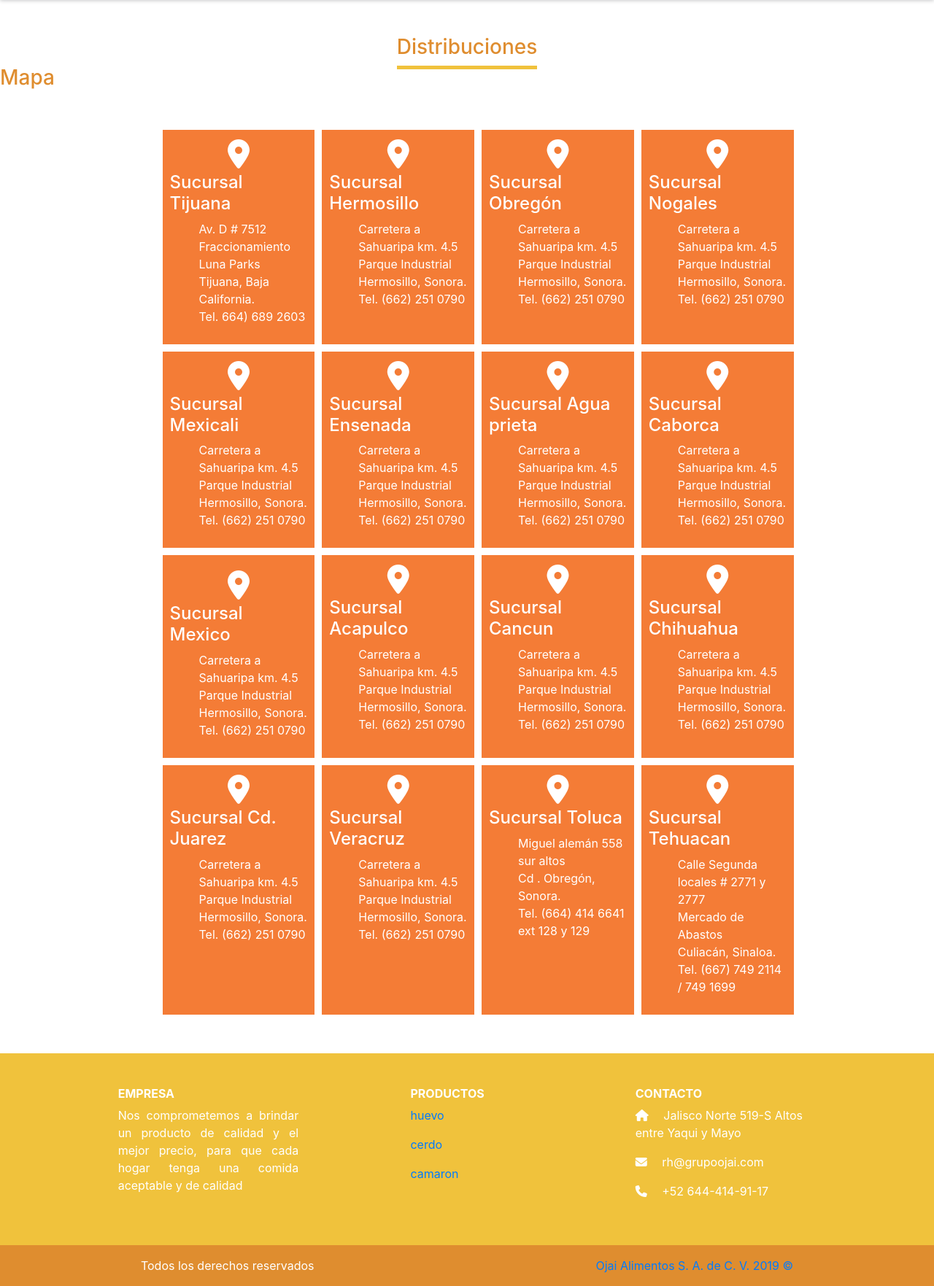
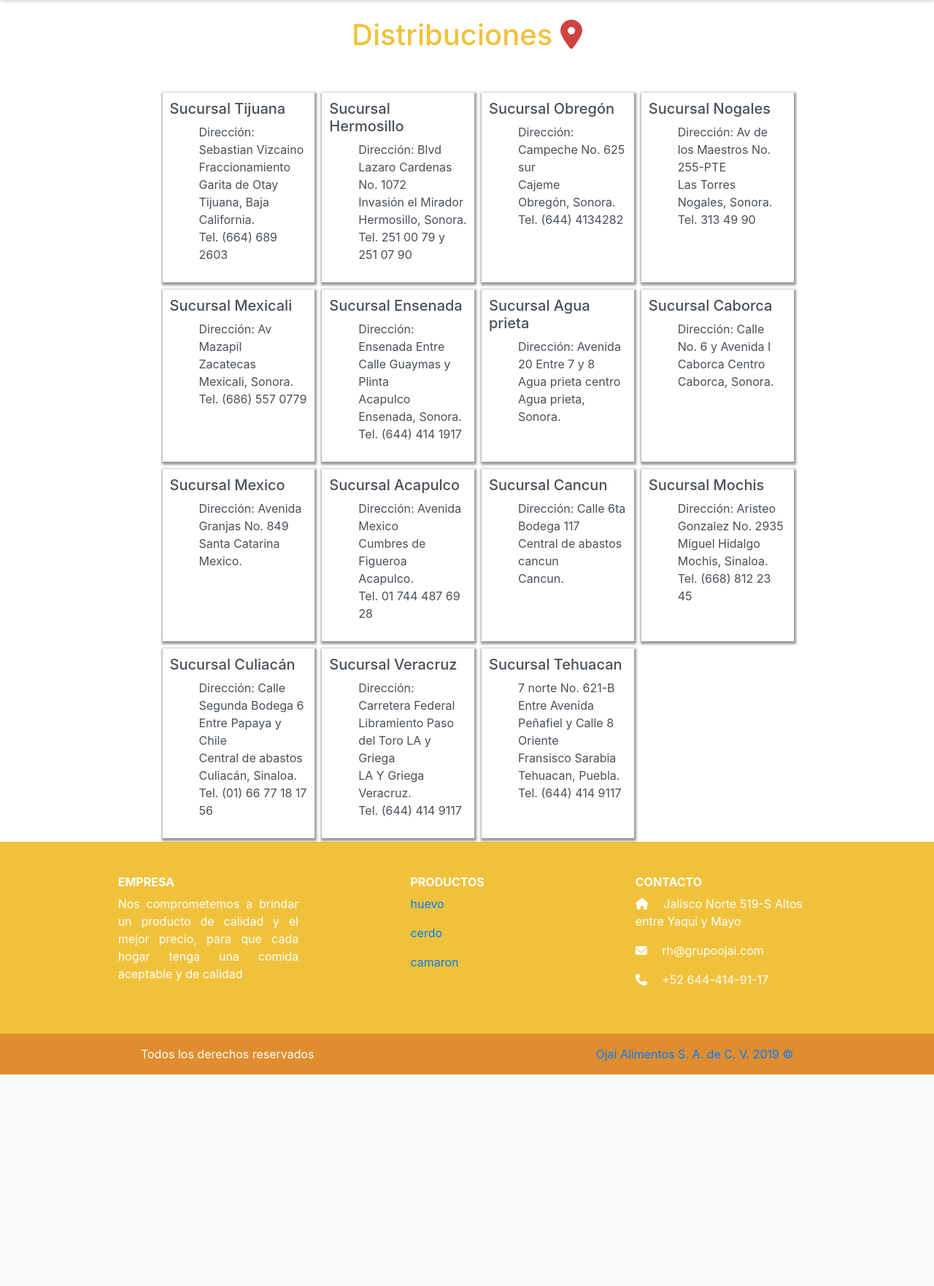
Before and after one commit to ojaiti/ojai, a PHP site: page /distribuciones in a window 1280 px wide. Shown: the part 92-1855 px from the top of the page at 73% size. After the commit the page ends 1565 px from the top, so only its background shows below. Run offline with PHP 8.4, Linux system fonts and the light colour scheme; some libraries are stand-ins or nearby versions.

Commit message:
Cambios en Distribuciones

```diff
--- a/assets/css/style.css
+++ b/assets/css/style.css
@@ -72,7 +72,10 @@ h3{
     color: var(--colorWhite);
    }
 .c-orange{
-     color: var(--colorWhite);
+     color: var(--seColor);
+   }
+   .red{
+       color: #ce4242;
    }
 
 /* alinea a los extremos izquierda y derecha */
@@ -131,7 +134,7 @@ h3{
 
 }
 .box-border{
-    border: 1px outset;
+    /* border: 1px outset; */
     padding: 10px;
     box-sizing: border-box;
     margin: 10px;
@@ -146,6 +149,15 @@ h3{
     display: grid;
     grid-template-columns: 1fr 1fr;
 }
+/* .box:nth-child(3){
+    grid-row: 2;
+    grid-column: 1 / 3;
+}
+.box:nth-child(4){
+    grid-row: 3;
+    grid-column: 1 / 3;
+} */
+
 @media only screen and (max-width: 730px) {
     .grid-2{
         display: block;
@@ -596,14 +608,16 @@ nav{
     line-height: 30px;
  }
  .sucursales > div:nth-child(-n+16){
-    background: #f47c36;
+    /* background: #f47c36;  */
     padding: 10px;
     margin: 5px;
-    color: var(--colorWhite);
+    color: #495057;
     box-sizing: border-box;
+    box-shadow: 1px 2px 3px 2px #9a9a9a;
  }
  .sucursales > div:nth-child(-n+16):hover{
-    background: #FF9800;
+    background: #df8d2f;
+    color: #fff;
 
  }
  .grid-sucursales{
@@ -755,6 +769,22 @@ nav{
         margin-right: 0;
     }
   }
-
+  .bg-color{
+    background: #ececec;
+    padding-bottom: 70px;
+  }
+/* iconos */
+.icon{
+    padding-right: 10px
+}
+.huevo{
+    color: #cec2ae;
+}
+.pig{
+    color: pink;
+}
   /*Leadleft*/
   /* Map */
+  .custom-color1{
+      background: #deece9;
+  }
--- a/assets/js/app.js
+++ b/assets/js/app.js
@@ -199,13 +199,13 @@ let ingredientes = [
 let preparacion = [
   {prep: 'Para la salsa, sofría en un sartén todos los ingredientes, excepto los chiles, con un poco de aceite vegetal. Aparte, ase los chiles sin quemarlos para que la salsa no quede negra. Licue todo con un poco de agua.Corte el lomo en tres partes, sacando el centro a cada trozo para que quede como un tazón. Corte la carne que separó, la zanahoria, el apio y los pimientos en cuadritos, y áselos en un sartén.Ponga a asar por todos lados los trozos de lomo con sal y pimienta. Ya que estén bien cocinados, rellénelos con la mezcla anterior. Monte en un plato sobre la salsa.'},
   {prep: 'Corta el lomo de cerdo en forma de medallones.  En un sartén pon a calentar la mantequilla. Cuando ya esté caliente, agrega los medallones para cocinarlos a fuego lento. Una vez cocinados a ¾ se agrégale el vino blanco para que se reduzca. Retira los medallones y en el jugo que queda, pon la media crema con cebolla blanca. En otro sartén saltea la zanahoria con el ejote y sazona con sal, pimienta y orégano. Al servir, coloca los medallones de mignon en el plato, bañándolos con la salsa que salió de la carne y acompáñalos con la verdura.'},
-  {prep: 'Para la salsa, sofría en un sartén todos los ingredientes, excepto los chiles, con un poco de aceite vegetal. Aparte, ase los chiles sin quemarlos para que la salsa no quede negra. Licue todo con un poco de agua.Corte el lomo en tres partes, sacando el centro a cada trozo para que quede como un tazón. Corte la carne que separó, la zanahoria, el apio y los pimientos en cuadritos, y áselos en un sartén.Ponga a asar por todos lados los trozos de lomo con sal y pimienta. Ya que estén bien cocinados, rellénelos con la mezcla anterior. Monte en un plato sobre la salsa.'},
-  {prep: 'Para la salsa, sofría en un sartén todos los ingredientes, excepto los chiles, con un poco de aceite vegetal. Aparte, ase los chiles sin quemarlos para que la salsa no quede negra. Licue todo con un poco de agua.Corte el lomo en tres partes, sacando el centro a cada trozo para que quede como un tazón. Corte la carne que separó, la zanahoria, el apio y los pimientos en cuadritos, y áselos en un sartén.Ponga a asar por todos lados los trozos de lomo con sal y pimienta. Ya que estén bien cocinados, rellénelos con la mezcla anterior. Monte en un plato sobre la salsa.'},
-  {prep: 'Para la salsa, sofría en un sartén todos los ingredientes, excepto los chiles, con un poco de aceite vegetal. Aparte, ase los chiles sin quemarlos para que la salsa no quede negra. Licue todo con un poco de agua.Corte el lomo en tres partes, sacando el centro a cada trozo para que quede como un tazón. Corte la carne que separó, la zanahoria, el apio y los pimientos en cuadritos, y áselos en un sartén.Ponga a asar por todos lados los trozos de lomo con sal y pimienta. Ya que estén bien cocinados, rellénelos con la mezcla anterior. Monte en un plato sobre la salsa.'},
-  {prep: 'Para la salsa, sofría en un sartén todos los ingredientes, excepto los chiles, con un poco de aceite vegetal. Aparte, ase los chiles sin quemarlos para que la salsa no quede negra. Licue todo con un poco de agua.Corte el lomo en tres partes, sacando el centro a cada trozo para que quede como un tazón. Corte la carne que separó, la zanahoria, el apio y los pimientos en cuadritos, y áselos en un sartén.Ponga a asar por todos lados los trozos de lomo con sal y pimienta. Ya que estén bien cocinados, rellénelos con la mezcla anterior. Monte en un plato sobre la salsa.'},
-  {prep: 'Para la salsa, sofría en un sartén todos los ingredientes, excepto los chiles, con un poco de aceite vegetal. Aparte, ase los chiles sin quemarlos para que la salsa no quede negra. Licue todo con un poco de agua.Corte el lomo en tres partes, sacando el centro a cada trozo para que quede como un tazón. Corte la carne que separó, la zanahoria, el apio y los pimientos en cuadritos, y áselos en un sartén.Ponga a asar por todos lados los trozos de lomo con sal y pimienta. Ya que estén bien cocinados, rellénelos con la mezcla anterior. Monte en un plato sobre la salsa.'},
-  {prep: 'Para la salsa, sofría en un sartén todos los ingredientes, excepto los chiles, con un poco de aceite vegetal. Aparte, ase los chiles sin quemarlos para que la salsa no quede negra. Licue todo con un poco de agua.Corte el lomo en tres partes, sacando el centro a cada trozo para que quede como un tazón. Corte la carne que separó, la zanahoria, el apio y los pimientos en cuadritos, y áselos en un sartén.Ponga a asar por todos lados los trozos de lomo con sal y pimienta. Ya que estén bien cocinados, rellénelos con la mezcla anterior. Monte en un plato sobre la salsa.'},
-  {prep: 'Para la salsa, sofría en un sartén todos los ingredientes, excepto los chiles, con un poco de aceite vegetal. Aparte, ase los chiles sin quemarlos para que la salsa no quede negra. Licue todo con un poco de agua.Corte el lomo en tres partes, sacando el centro a cada trozo para que quede como un tazón. Corte la carne que separó, la zanahoria, el apio y los pimientos en cuadritos, y áselos en un sartén.Ponga a asar por todos lados los trozos de lomo con sal y pimienta. Ya que estén bien cocinados, rellénelos con la mezcla anterior. Monte en un plato sobre la salsa.'}
+  {prep: 'Prepara el huevo tipo torta y colócalo en el pan, junto con el jamon y los quesos provolone y Philadelphia. Mete todo completo en una waflera hasta que se dore el pan. Aplasta la waflera y deja que se gratine el queso y está listo para disfrutarse. Los paninis se acompañan perfectamente con una ensalada de frutas'},
+  {prep: 'Lava el arroz con agua fría y deja escurrir. En una cacerola de base extendida, coloca el aceite y fríe los ajos; después retíralos y pon el arroz a freír. Coloca la sal, pimienta y curry y agrega 2 tazas de agua hirviendo. Baja el fuego al mínimo, agrega los camarones y deja cocinar por veinte minutos. Sirve esta delicia acompañada de pan.'},
+  {prep: 'Pon aceite en una olla y dora los filetes de lomo. Cuando estén a medio cocer, agrega los ajos con sal, pimienta y comino al gusto. Por último pon el vino tinto y baja el fuego para que se cocine lento. Sirve en su jugo acompañado por ensalada verde y a disfrutar.'},
+  {prep: 'Primero debes hacer unas quesadillas con las tortillas, la carne y el queso. Preparación de la salsa: Con un rallador de queso, ralla los tomates y la cebolla. En un sartén guisa con aceite vegetal, primero la cebolla y el chile picado, seguido del tomate hasta que se frían, agrega el agua y deja cocinar. Sazona con sal y pimienta. Una vez que hierva, agrega el consomé de pollo. En un plato hondo coloca 3 tacos y báñalos con la salsa acompañados con cebollitas cambray asadas, chiles toreados y guacamole.'},
+  {prep: 'Abre los camarones por el lomo y límpialos perfectamente.  Sazónalos con sal y pimienta. En un plato o molcajete, muele los chiltepines y la mitad de los chiles serranos. Agrégale esta mezcla a los camarones  junto con la cebolla morada en tiras y la otra mitad de los chiles serranos. Debes agregar el jugo de limón hasta que se tapen los camarones y ponerlos en el refrigerador por 30 minutos. Una vez listos, es el momento de ponerle el Jugo Maggi, la salsa inglesa y el Clamato. Mezcla muy bien y disfrútalo con tostadas o totopos.'},
+  {prep: 'En un refractario para horno, embarra la mantequilla y vierte los huevos batidos con consomé sal y pimienta. Ponlo en el horno a 180 grados, hasta que quede cocinado a tres cuartos. En un sartén guisa el chorizo y colócalo encima del huevo junto con el queso rayado, hasta que se termine de cocinar y se gratine el queso. Sírvelo en pequeñas rebanadas y a disfrutar.'},
+  {prep: 'Untar cada medallón con la mostaza y la sal (por todos lados). Picar la cebolla. Poner una sartén al fuego alto con el aceite. Dorar bien cada medallón por ambos lados. Una vez dorados, poner el fuego en bajo y cocer durante 10 minutos. Retirar del fuego y reservar. Retirar casi todo el aceite de la sartén, dejando sólo un poco. Sofreir la cebolla durante unos 5 minutos. Adicionar la harina y revolver bien con una cuchara de madera. Adicionar el agua, el vino y el jugo de naranja. Mantener en el fuego medio, revolviendo con frecuencia, durante unos 5 minutos (hasta que la salsa tenga una consistencia espesa). Agregar el perejil y los medallones, bañándolos con la salsa. Calentar durante cinco minutos. Servir, poniendo un poco de la salsa sobre cada medallón. Para preparar las salsas, deberas hacerlas por separado de una por una, licuando sus ingrediente. Lo mismo  debes hacer para la salsa de la pasta. Cocina la pasta según las instrucciones del paquete y revuuélvela con su salsa. Una vez terminado esto, en un sartén debes guisar el lomo de cerdo, previamente cortado en medallones. Para servir, coloca 3 medallones en un plato y baña cada uno con una salsa diferente, respecto a los colores de nuestra bandera y acompáñalos con el fetuccini. Ahora tienes un platillo riquísimo y muy vistoso.'}
 ];
 
 let template = '';
@@ -223,7 +223,7 @@ function listaPlatillos(){
           <span class="btnCerrar" data-btnId=${index} data-id="${index}">x</span>
         </div>
         <div>
-            <img class="p-alimentos" data-id="${index}" src="assets/img/recetas/${element.imagen}" alt="genetica">
+            <img class="p-alimentos" data-id="${index}" src="assets/img/recetas/${element.imagen}" alt="OJAI">
         <div class="contentDesPrep descripcion" >
         <div>
             <h5 class="">Ingredientes:</h5>
--- a/distribuciones.php
+++ b/distribuciones.php
@@ -3,202 +3,170 @@
 
 
 ?>
-<section class="col-lg-10 mx-auto pt-5 spce-c">
-        <span class="content-titles">
-        <h3 align="center"  class="title-center">distribuciones</h3>
-        </span>
-</section>
-<h3>Mapa</h3>
+
+<h1 class="center c-orange mt-4">Distribuciones <i class="fas fa-map-marker-alt red"></i></h1>
 <div class="spce-c mgt-5 pdl-3">
     <div class="row grid-sucursales sucursales">
         <!-- Links -->
         <div>
-         <h1 class="center"> <i class="fas fa-map-marker-alt"></i></h1>
-         <h4> Sucursal Tijuana</h4>
+         <h5> Sucursal Tijuana</h5>
           <ul>
-              <li>Av. D # 7512</li>
-              <li>Fraccionamiento Luna Parks</li>
+              <li>Dirección: Sebastian Vizcaino</li>
+              <li>Fraccionamiento Garita de Otay</li>
               <li>Tijuana, Baja California.</li>
-              <li>Tel. 664) 689 2603</li>
+              <li>Tel. (664) 689 2603</li>
          </ul>
         </div>
         <div  >
-        <h1 class="center"><i class="fas fa-map-marker-alt"></i></h1>
-          <h4> Sucursal Hermosillo</h4>
+          <h5> Sucursal Hermosillo</h5>
           <ul>
-              <li>Carretera a Sahuaripa km. 4.5</li>
-              <li>Parque Industrial</li>
+              <li>Dirección: Blvd Lazaro Cardenas No. 1072</li>
+              <li>Invasión el Mirador</li>
               <li>Hermosillo, Sonora.</li>
-              <li>Tel. (662) 251 0790</li>
+              <li>Tel. 251 00 79 y 251 07 90</li>
          </ul>
         </div>
         <div  >
-        <h1 class="center"><i class="fas fa-map-marker-alt"></i></h1>
 
-          <h4> Sucursal Obregón</h4>
+          <h5> Sucursal Obregón</h5>
           <ul>
-              <li>Carretera a Sahuaripa km. 4.5</li>
-              <li>Parque Industrial</li>
-              <li>Hermosillo, Sonora.</li>
-              <li>Tel. (662) 251 0790</li>
+              <li>Dirección: Campeche No. 625 sur</li>
+              <li>Cajeme</li>
+              <li>Obregón, Sonora.</li>
+              <li>Tel. (644) 4134282</li>
          </ul>
         </div>
         <div  >
-        <h1 class="center"><i class="fas fa-map-marker-alt"></i></h1>
 
 
-          <h4> Sucursal Nogales</h4>
+          <h5> Sucursal Nogales</h5>
           <ul>
-              <li>Carretera a Sahuaripa km. 4.5</li>
-              <li>Parque Industrial</li>
-              <li>Hermosillo, Sonora.</li>
-              <li>Tel. (662) 251 0790</li>
+              <li>Dirección: Av de los Maestros No. 255-PTE</li>
+              <li>Las Torres</li>
+              <li>Nogales, Sonora.</li>
+              <li>Tel. 313 49 90</li>
          </ul>
         </div>
         <div  >
-                <h1 class="center"><i class="fas fa-map-marker-alt"></i></h1>
 
 
-          <h4> Sucursal Mexicali</h4>
+          <h5> Sucursal Mexicali</h5>
           <ul>
-              <li>Carretera a Sahuaripa km. 4.5</li>
-              <li>Parque Industrial</li>
-              <li>Hermosillo, Sonora.</li>
-              <li>Tel. (662) 251 0790</li>
+              <li>Dirección: Av Mazapil</li>
+              <li>Zacatecas</li>
+              <li>Mexicali, Sonora.</li>
+              <li>Tel. (686) 557 0779</li>
          </ul>
         </div>
         <div  >
-                <h1 class="center"><i class="fas fa-map-marker-alt"></i></h1>
 
 
-          <h4> Sucursal Ensenada</h4>
+          <h5> Sucursal Ensenada</h5>
           <ul>
-              <li>Carretera a Sahuaripa km. 4.5</li>
-              <li>Parque Industrial</li>
-              <li>Hermosillo, Sonora.</li>
-              <li>Tel. (662) 251 0790</li>
+              <li>Dirección: Ensenada Entre Calle Guaymas y Plinta</li>
+              <li>Acapulco</li>
+              <li>Ensenada, Sonora.</li>
+              <li>Tel. (644) 414 1917</li>
          </ul>
         </div>
         <div  >
-                <h1 class="center"><i class="fas fa-map-marker-alt"></i></h1>
 
 
-          <h4> Sucursal Agua prieta</h4>
+          <h5> Sucursal Agua prieta</h5>
           <ul>
-              <li>Carretera a Sahuaripa km. 4.5</li>
-              <li>Parque Industrial</li>
-              <li>Hermosillo, Sonora.</li>
-              <li>Tel. (662) 251 0790</li>
+              <li>Dirección: Avenida 20 Entre 7 y 8</li>
+              <li>Agua prieta centro</li>
+              <li>Agua prieta, Sonora.</li>
+              <li><!-- sin telefoono --></li>
          </ul>
         </div>
         <div  >
-                <h1 class="center"><i class="fas fa-map-marker-alt"></i></h1>
 
 
-          <h4> Sucursal Caborca</h4>
+          <h5> Sucursal Caborca</h5>
           <ul>
-              <li>Carretera a Sahuaripa km. 4.5</li>
-              <li>Parque Industrial</li>
-              <li>Hermosillo, Sonora.</li>
-              <li>Tel. (662) 251 0790</li>
+              <li>Dirección: Calle No. 6 y Avenida I</li>
+              <li>Caborca Centro</li>
+              <li>Caborca, Sonora.</li>
+              <li><!-- sin telefoono --></li>
          </ul>
         </div>
         <div  >
-        <h3>        <h1 class="center"><i class="fas fa-map-marker-alt"></i></h1>
-</h3>
 
-          <h4> Sucursal Mexico</h4>
+          <h5> Sucursal Mexico</h5>
           <ul>
-              <li>Carretera a Sahuaripa km. 4.5</li>
-              <li>Parque Industrial</li>
-              <li>Hermosillo, Sonora.</li>
-              <li>Tel. (662) 251 0790</li>
+              <li>Dirección: Avenida Granjas No. 849</li>
+              <li>Santa Catarina</li>
+              <li>Mexico.</li>
+              <li><!-- sin telefoono --></li>
          </ul>
         </div>
         <div  >
-                <h1 class="center"><i class="fas fa-map-marker-alt"></i></h1>
 
 
-          <h4> Sucursal Acapulco</h4>
+          <h5> Sucursal Acapulco</h5>
           <ul>
-              <li>Carretera a Sahuaripa km. 4.5</li>
-              <li>Parque Industrial</li>
-              <li>Hermosillo, Sonora.</li>
-              <li>Tel. (662) 251 0790</li>
+              <li>Dirección: Avenida Mexico</li>
+              <li>Cumbres de Figueroa</li>
+              <li>Acapulco.</li>
+              <li>Tel. 01 744 487 69 28</li>
          </ul>
         </div>
         <div  >
-                <h1 class="center"><i class="fas fa-map-marker-alt"></i></h1>
 
 
-          <h4> Sucursal Cancun</h4>
+          <h5> Sucursal Cancun</h5>
           <ul>
-              <li>Carretera a Sahuaripa km. 4.5</li>
-              <li>Parque Industrial</li>
-              <li>Hermosillo, Sonora.</li>
-              <li>Tel. (662) 251 0790</li>
+              <li>Dirección: Calle 6ta Bodega 117</li>
+              <li>Central de abastos cancun</li>
+              <li>Cancun.</li>
+              <li><!-- sin telefoono --></li>
          </ul>
         </div>
         <div  >
-                <h1 class="center"><i class="fas fa-map-marker-alt"></i></h1>
 
 
-          <h4> Sucursal Chihuahua</h4>
+          <h5> Sucursal Mochis</h5>
           <ul>
-              <li>Carretera a Sahuaripa km. 4.5</li>
-              <li>Parque Industrial</li>
-              <li>Hermosillo, Sonora.</li>
-              <li>Tel. (662) 251 0790</li>
+              <li>Dirección: Aristeo Gonzalez No. 2935</li>
+              <li>Miguel Hidalgo</li>
+              <li>Mochis, Sinaloa.</li>
+              <li>Tel. (668) 812 23 45</li>
          </ul>
         </div>
         <div  >
-                <h1 class="center"><i class="fas fa-map-marker-alt"></i></h1>
 
 
-          <h4> Sucursal Cd. Juarez</h4>
+          <h5> Sucursal Culiacán</h5>
           <ul>
-              <li>Carretera a Sahuaripa km. 4.5</li>
-              <li>Parque Industrial</li>
-              <li>Hermosillo, Sonora.</li>
-              <li>Tel. (662) 251 0790</li>
+              <li>Dirección: Calle Segunda Bodega 6 Entre Papaya y Chile</li>
+              <li>Central de abastos</li>
+              <li>Culiacán, Sinaloa.</li>
+              <li>Tel. (01) 66 77 18 17 56</li>
          </ul>
         </div>
 
         <div >
-                <h1 class="center"><i class="fas fa-map-marker-alt"></i></h1>
 
 
-          <h4> Sucursal Veracruz</h4>
+          <h5> Sucursal Veracruz</h5>
           <ul>
-              <li>Carretera a Sahuaripa km. 4.5</li>
-              <li>Parque Industrial</li>
-              <li>Hermosillo, Sonora.</li>
-              <li>Tel. (662) 251 0790</li>
+              <li>Dirección: Carretera Federal Libramiento Paso del Toro LA y Griega</li>
+              <li>LA Y Griega</li>
+              <li>Veracruz.</li>
+              <li>Tel. (644) 414 9117</li>
          </ul>
         </div>
 
 
+
         <div >
-                <h1 class="center"><i class="fas fa-map-marker-alt"></i></h1>
-
-
-         <h4> Sucursal Toluca</h4>
+         <h5> Sucursal Tehuacan </h5>
           <ul>
-           <li> Miguel alemán 558 sur altos</li>
-           <li> Cd . Obregón, Sonora.</li>
-            <li> Tel. (664) 414 6641 ext 128 y 129</li>
-         </ul>
-        </div>
-        <div  >
-                <h1 class="center"><i class="fas fa-map-marker-alt"></i></h1>
-
-
-         <h4> Sucursal Tehuacan </h4>
-          <ul>
-           <li> Calle Segunda locales # 2771 y 2777</li>
-            <li>  Mercado de Abastos</li>
-            <li> Culiacán, Sinaloa.</li>
-            <li> Tel. (667) 749 2114 / 749 1699</li>
+           <li> 7 norte No. 621-B Entre Avenida Peñafiel y Calle 8 Oriente</li>
+            <li>  Fransisco Sarabia</li>
+            <li> Tehuacan, Puebla.</li>
+            <li> Tel. (644) 414 9117</li>
          </ul>
         </div>
 
--- a/email/enviar.php
+++ b/email/enviar.php
@@ -38,7 +38,7 @@ $mensaje .= "Su telefono es: " .$tel . "\r\n";
 $mensaje .= "Mensaje: el mensaje es para informacion sobre el trabajo \r\n";
 $mensaje .= "Enviado el " . date('d/m/y', time());
 
-$para = 'javierfelixuts@gmail.com';
+$para = 'eric.barcelo@grupoojai.com';
 $asunto = 'Asunto Bolsa de trabajo';
 
 mail($para, $asunto, utf8_decode($mensaje), $header);
--- a/includes/templates/footer.php
+++ b/includes/templates/footer.php
@@ -1,11 +1,11 @@
 
 
 <!-- Footer -->
-<footer class="bg-orange mt-5">
+<footer class="bg-orange ">
 
 
   <!-- Footer Links -->
-  <div class="container text-center text-md-left mt-5 pd-3">
+  <div class="container text-center text-md-left  pd-3">
     <!-- Grid row -->
     <div class="row mt-3">
       <!-- Grid column -->
--- a/includes/templates/header.php
+++ b/includes/templates/header.php
@@ -51,8 +51,8 @@
         <?php echo $menu[1]?>
         </a>
         <div class="dropdown-menu upper" aria-labelledby="navbarDropdown">
-          <a class="dropdown-item upper" aria-label="<?php echo $menu[2]?>" href="<?php echo $menu[2]?>"><?php echo $menu[2]?></a>
-          <a class="dropdown-item upper" aria-label="<?php echo $menu[3]?>" href="<?php echo $menu[3]?>"><?php echo $menu[3]?></a>
+          <a class="dropdown-item upper" aria-label="<?php echo $menu[2]?>" href="<?php echo $menu[2]?>"> <i class="icon huevo fas fa-egg"></i><?php echo $menu[2]?></a>
+          <a class="dropdown-item upper" aria-label="<?php echo $menu[3]?>" href="<?php echo $menu[3]?>"><i class="icon pig fas fa-piggy-bank"></i><?php echo $menu[3]?></a>
           <a class="dropdown-item upper" aria-label="<?php echo $menu[4]?>" href="<?php echo $menu[4]?>"><?php echo $menu[4]?></a>
       </li>
       <li class="nav-item dropdown">
--- a/index.php
+++ b/index.php
@@ -10,7 +10,7 @@
   </ol>
   <div class="carousel-inner">
     <div class="carousel-item active">
-      <img class="d-inline w-100" src="assets/img/slider/ban1.jpg" alt="Slide One">
+      <img class="d-inline w-100" src="assets/img/slider/verduras.jpg" alt="Slide One">
       <!--Captions for the slides go here -->
        <!--  <div class="carousel-caption text-warning d-none d-sm-block sombra">
           <h1 class="h3">El sabor es mejor en familia</h1>
@@ -19,7 +19,7 @@
       <!--Captions ending here for slide 1-->
    </div>
     <div class="carousel-item">
-      <img class="d-inline w-100" src="assets/img/slider/ban2.jpg" alt="Slide Two">
+      <img class="d-inline w-100" src="assets/img/slider/table.jpg" alt="Slide Two">
       <!--Captions for the slides go here -->
         <!-- <div class="carousel-caption text-warning d-none d-sm-block sombra">
           <h5>Los mejores alimentos para el hogar</h5>
@@ -28,7 +28,7 @@
       <!--Captions ending here for slide 2-->
     </div>
     <div class="carousel-item">
-      <img class="d-block w-100" src="assets/img/slider/ban4.jpg" alt="Slide Three">
+      <img class="d-block w-100" src="assets/img/slider/alimentos.jpg" alt="Slide Three">
       <!--Captions for the slides go here -->
         <!-- <div class="carousel-caption text-warning d-none d-sm-block sombra">
           <h5>Alimentos de calidad</h5>
```
Also changed, not shown: aviso.php (+20 -1 lines), nosotros.php (+38 -10 lines), assets/img/anetif.png (added), assets/img/recetas/huevos.jpg (added), assets/img/sagarpa.png (added), assets/img/senasica.png (added), assets/img/slider/alimentos.jpg (added), assets/img/slider/platillos.jpg (added), assets/img/suprema.png (added), 3 other files.
